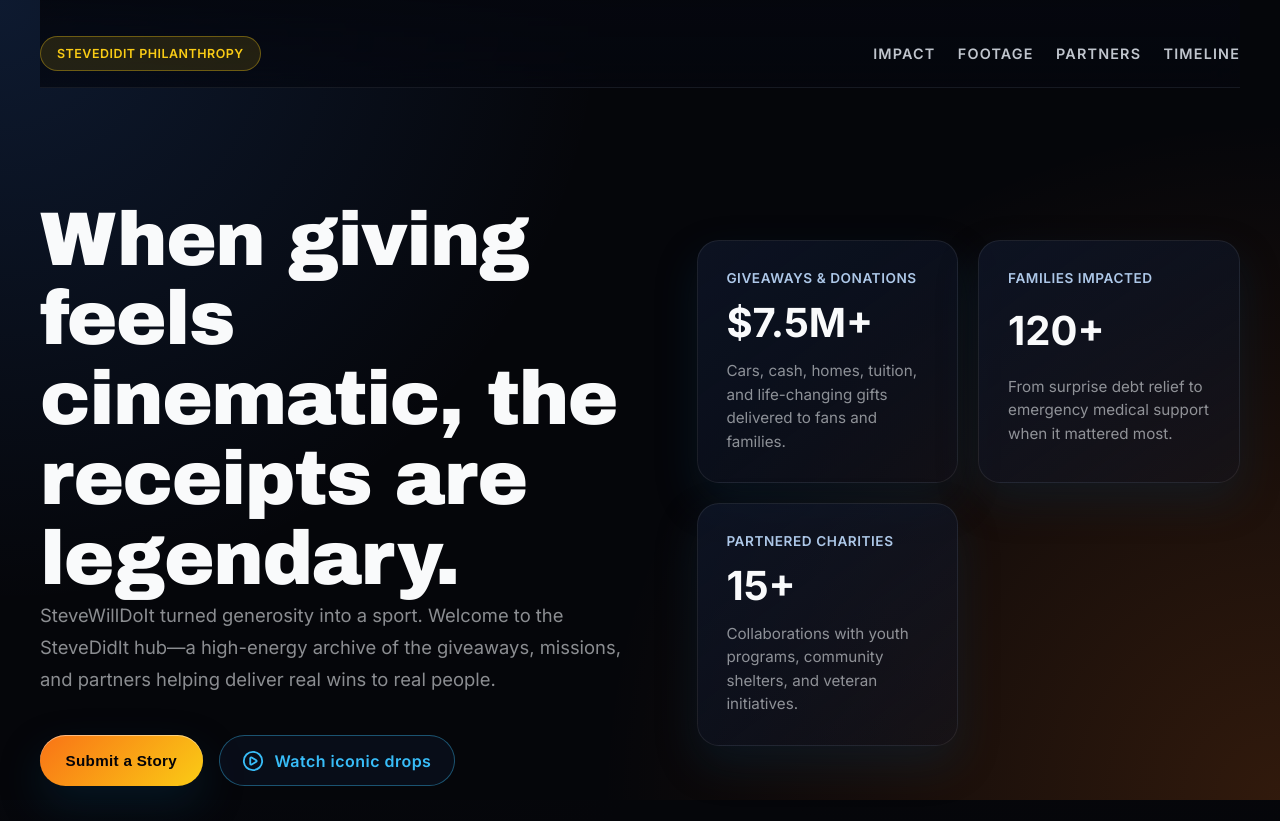
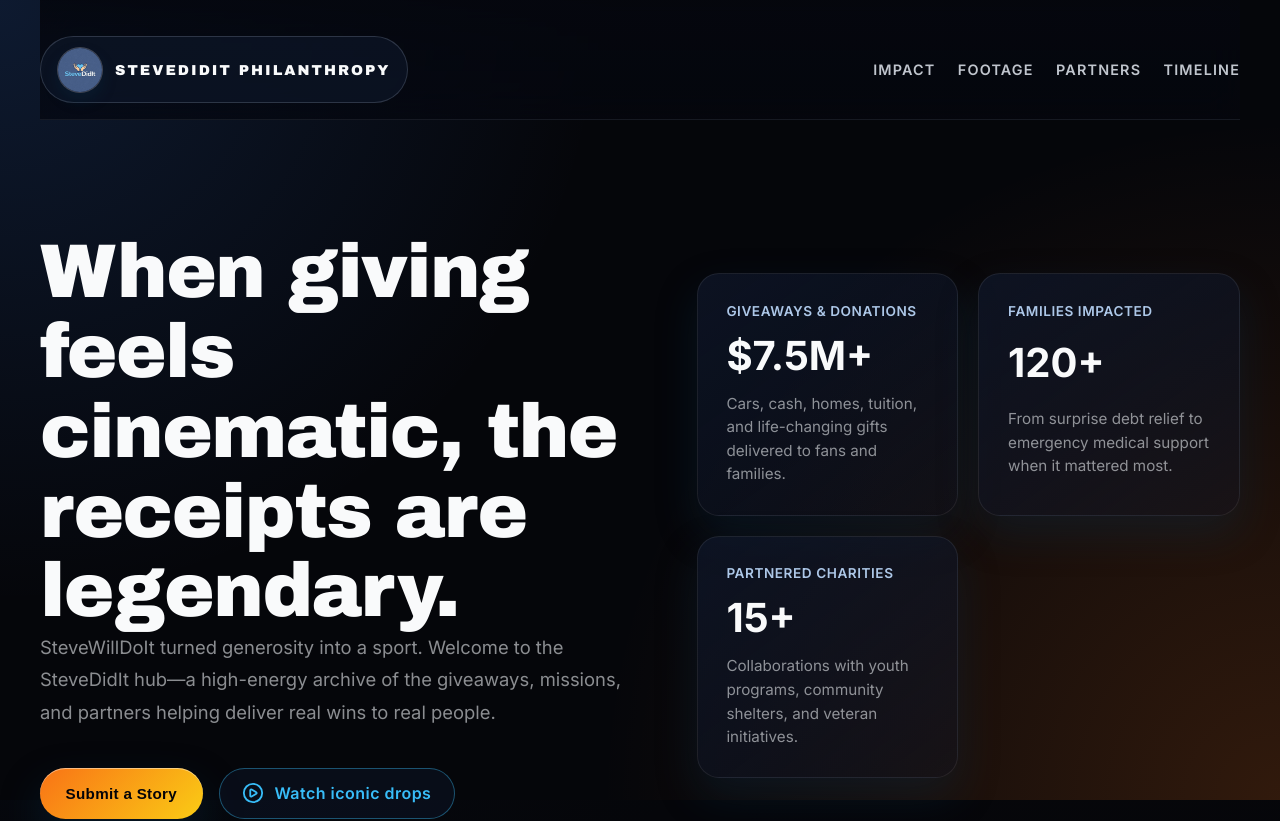
Before and after one commit to flockain/stevedidit, a Next.js app: page / in a window 1280 px wide. Shown: the top 821 px of the page. Built offline with nearby package versions, Linux system fonts and the light colour scheme.

Commit message:
feat: add SteveDidIt logo to header

```diff
--- a/src/app/page.module.css
+++ b/src/app/page.module.css
@@ -49,12 +49,41 @@
 .brandLink {
   display: inline-flex;
   align-items: center;
+  gap: 0.75rem;
+  padding: 0.6rem 1rem;
+  border-radius: 999px;
+  background: rgba(15, 23, 42, 0.65);
+  border: 1px solid rgba(148, 163, 184, 0.25);
+  transition: border-color 0.2s ease, transform 0.2s ease, box-shadow 0.25s ease;
 }
 
 .brandLink:focus-visible {
   outline: 2px solid rgba(250, 204, 21, 0.65);
   outline-offset: 4px;
   border-radius: 999px;
+}
+
+.brandLink:hover {
+  transform: translateY(-1px);
+  border-color: rgba(250, 204, 21, 0.55);
+  box-shadow: 0 14px 28px rgba(250, 204, 21, 0.18);
+}
+
+.brandLogo {
+  width: 46px;
+  height: 46px;
+  border-radius: 50%;
+  object-fit: cover;
+  border: 1px solid rgba(255, 255, 255, 0.22);
+  box-shadow: 0 8px 14px rgba(8, 47, 73, 0.28);
+  background: rgba(15, 23, 42, 0.55);
+}
+
+.brandText {
+  font-family: var(--font-archivo), 'Archivo Black', system-ui;
+  font-size: 0.9rem;
+  letter-spacing: 0.14em;
+  text-transform: uppercase;
 }
 
 .hero {
--- a/src/app/page.tsx
+++ b/src/app/page.tsx
@@ -1,3 +1,4 @@
+import Image from 'next/image';
 import Link from 'next/link';
 import { ArrowUpRight, PlayCircle } from 'lucide-react';
 import styles from './page.module.css';
@@ -37,7 +38,15 @@
     <main>
       <header className={`${styles.siteHeader} container`}>
         <Link href="#top" className={styles.brandLink}>
-          <span className="badge">SteveDidIt Philanthropy</span>
+          <Image
+            src="/stevedidit-logo.jpeg"
+            alt="SteveDidIt logo"
+            width={46}
+            height={46}
+            className={styles.brandLogo}
+            priority
+          />
+          <span className={styles.brandText}>SteveDidIt Philanthropy</span>
         </Link>
         <nav className={styles.siteNav}>
           <a className={styles.navLink} href="#impact">
```
Also changed, not shown: public/stevedidit-logo.jpeg (added).
